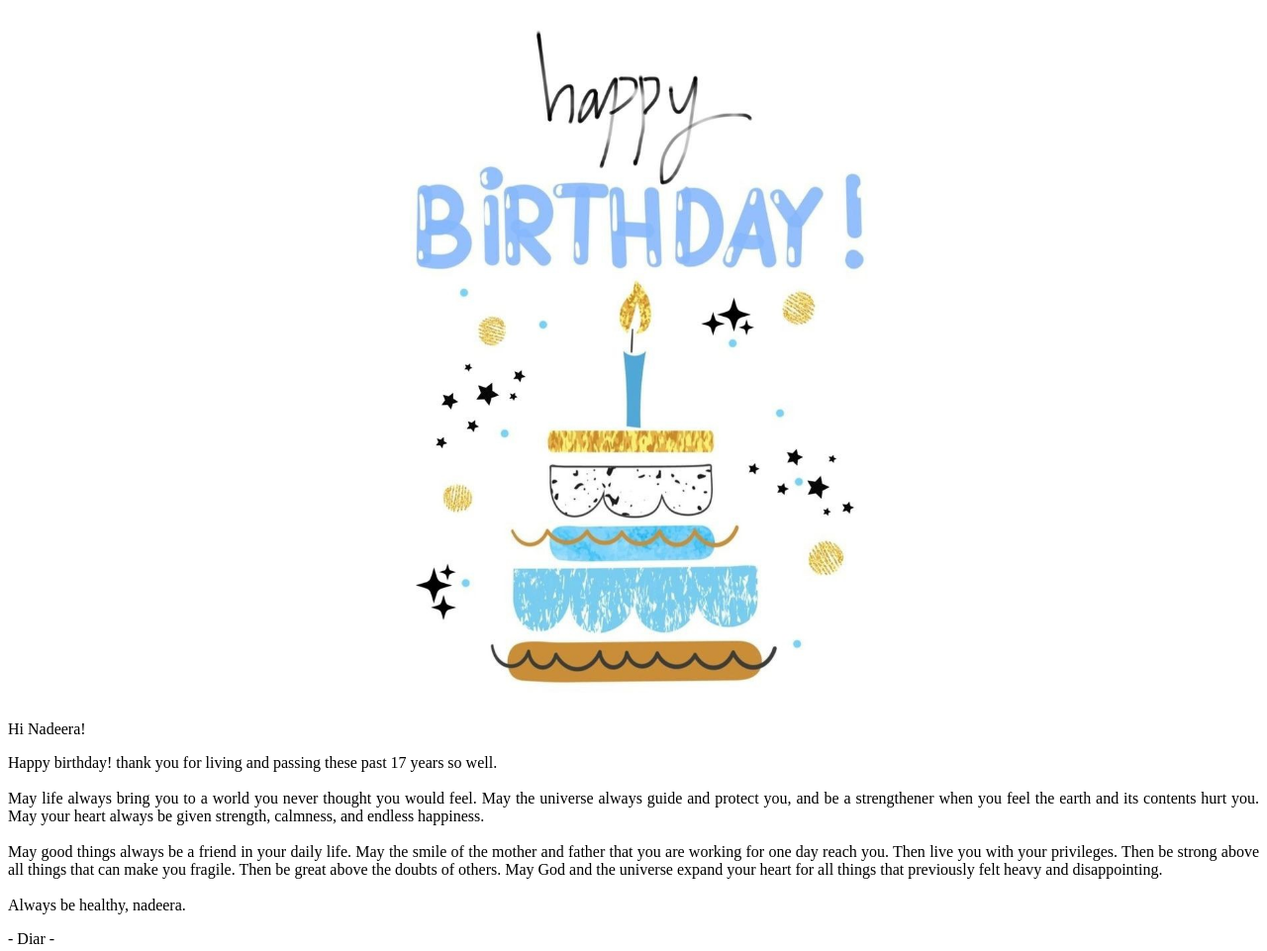
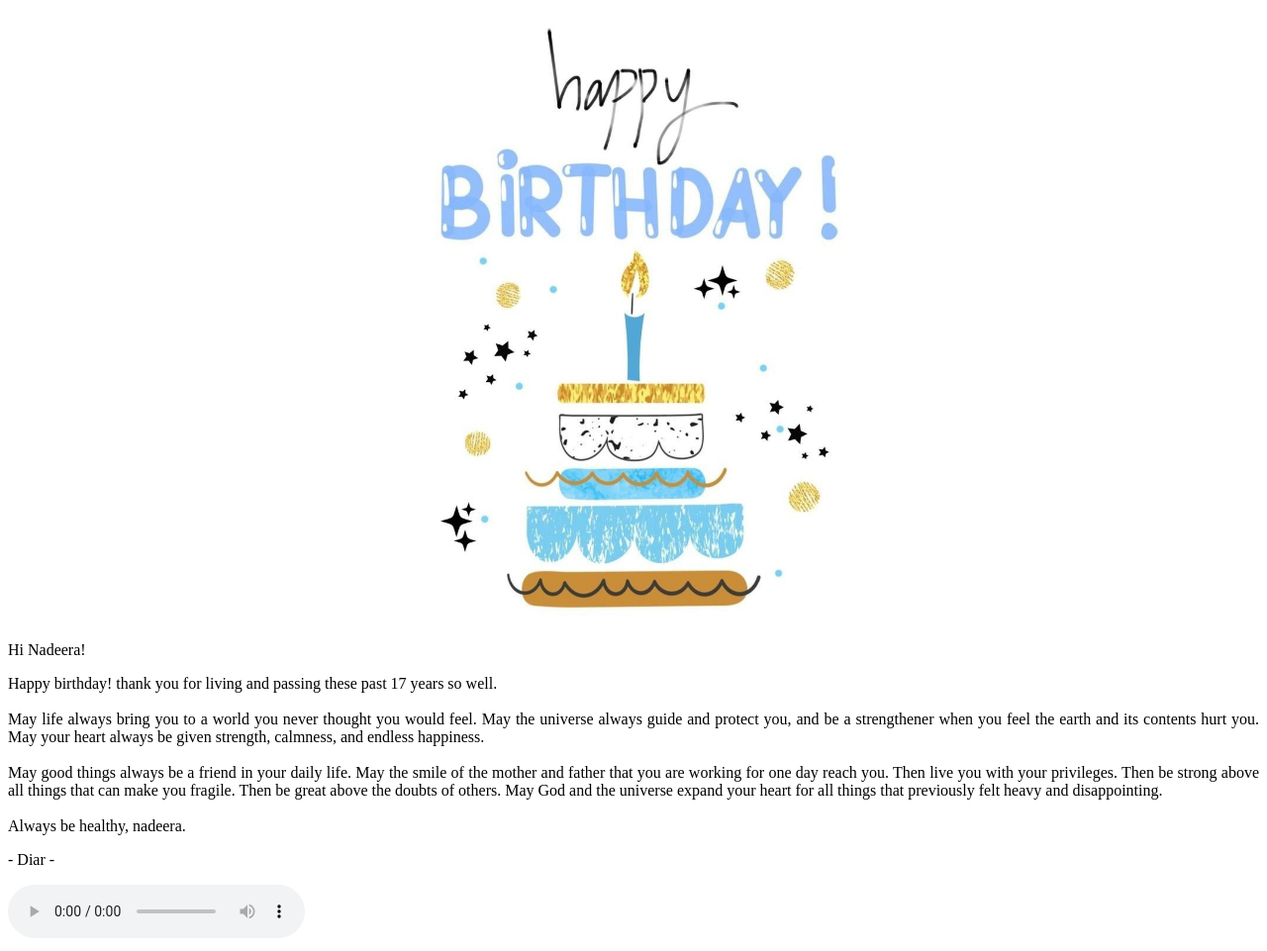
Before and after one commit to diar444/birthday-nadeeraa, a plain HTML site: page index.html in a window 1280 px wide. Shown: the top 961 px of the page at 99% size. Drawn offline with Linux system fonts and the light colour scheme; a script that the page names is missing.

Commit message:
Update index.html

```diff
--- a/index.html
+++ b/index.html
@@ -5,10 +5,10 @@
         .image-container {
             display: flex;
             justify-content: center;
-            height: 90vh;
+            height: 80vh;
         }
         .image-container img {
-            max-width: 80%;
+            max-width: 90%;
             height: auto;
         }
     </style>
```
